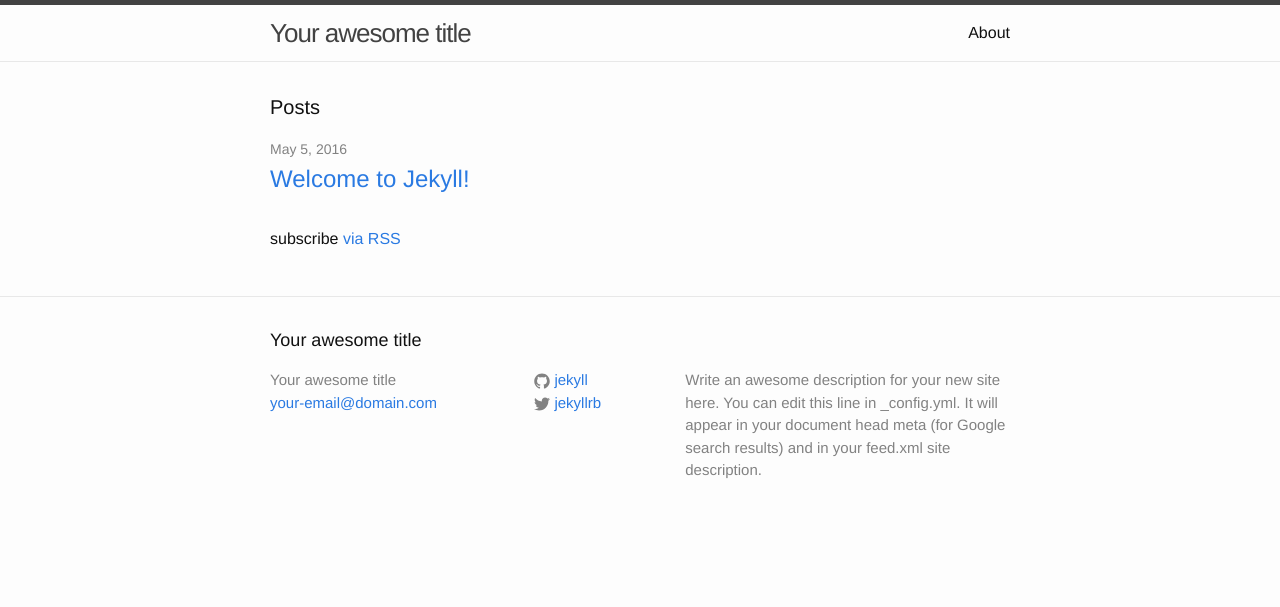
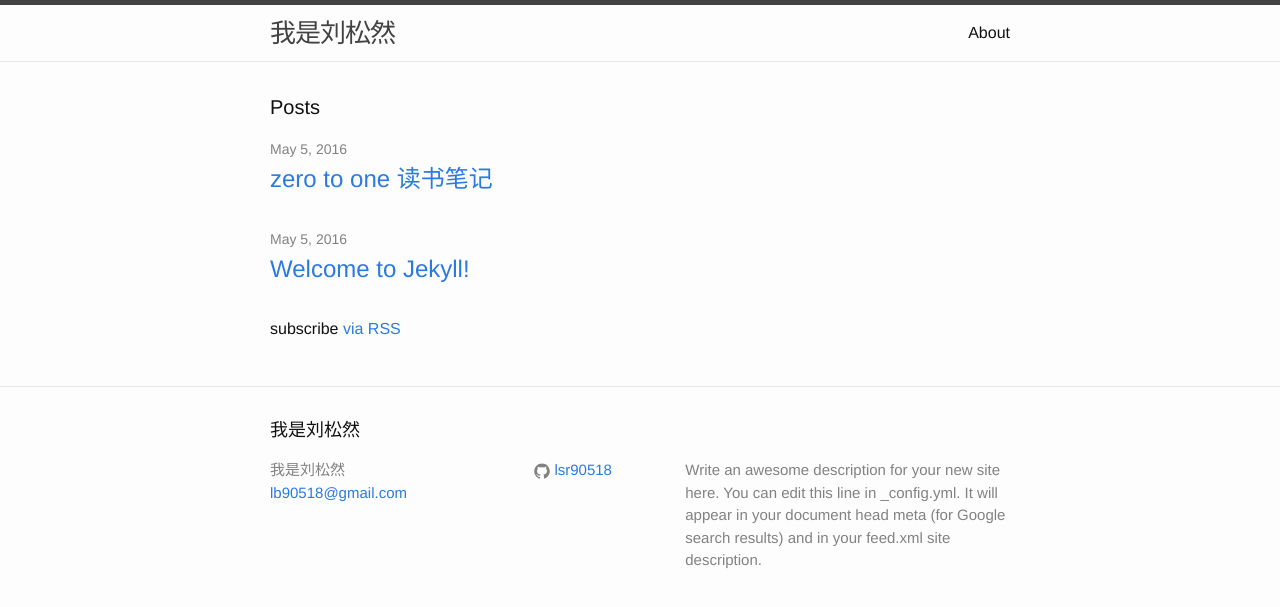
Before and after one commit to lsr90518/lsr90518.github.io, a Jekyll site: the page built from index.html, in a window 1280 px wide. Shown: the top 607 px of the page. Built offline with Jekyll 4.4.1, drawn with Linux system fonts in a browser that asks for light colours.

Commit message:
add zero to one

```diff
--- a/_config.yml
+++ b/_config.yml
@@ -6,16 +6,15 @@
 # 'jekyll serve'. If you change this file, please restart the server process.
 
 # Site settings
-title: Your awesome title
-email: your-email@domain.com
+title: 我是刘松然
+email: lb90518@gmail.com
 description: > # this means to ignore newlines until "baseurl:"
   Write an awesome description for your new site here. You can edit this
   line in _config.yml. It will appear in your document head meta (for
   Google search results) and in your feed.xml site description.
 baseurl: "" # the subpath of your site, e.g. /blog
 url: "http://yourdomain.com" # the base hostname & protocol for your site
-twitter_username: jekyllrb
-github_username:  jekyll
+github_username:  lsr90518
 
 # Build settings
 markdown: kramdown
```
Also changed, not shown: _posts/2016-05-06-zero-to-one.markdown (added, +23 -0 lines).
